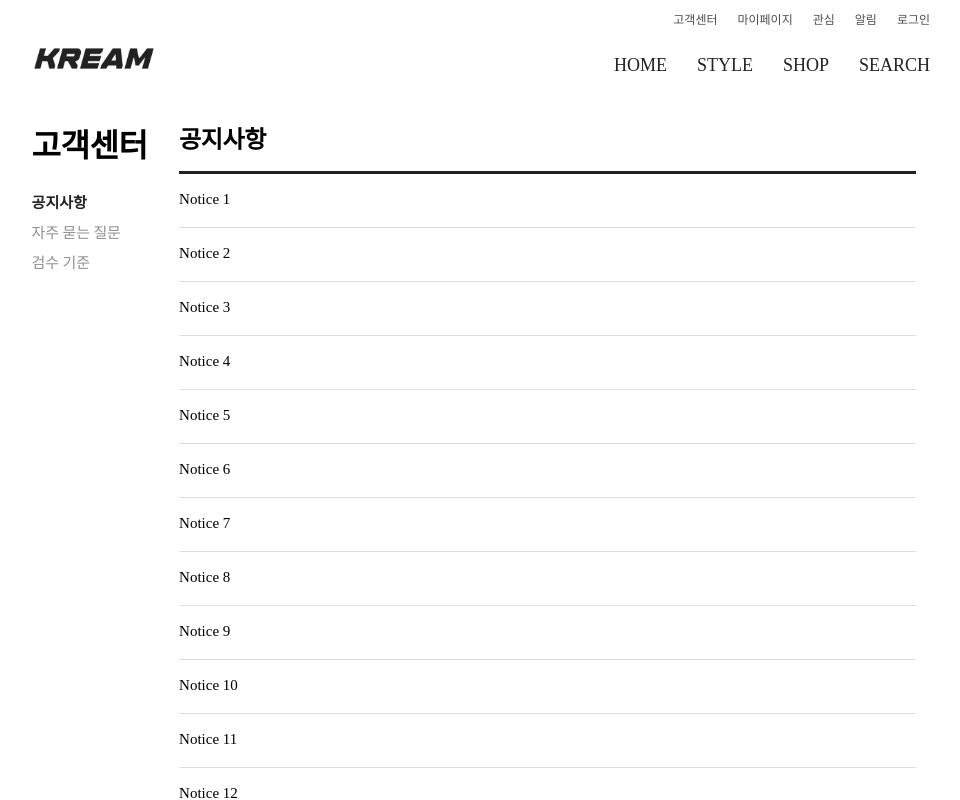
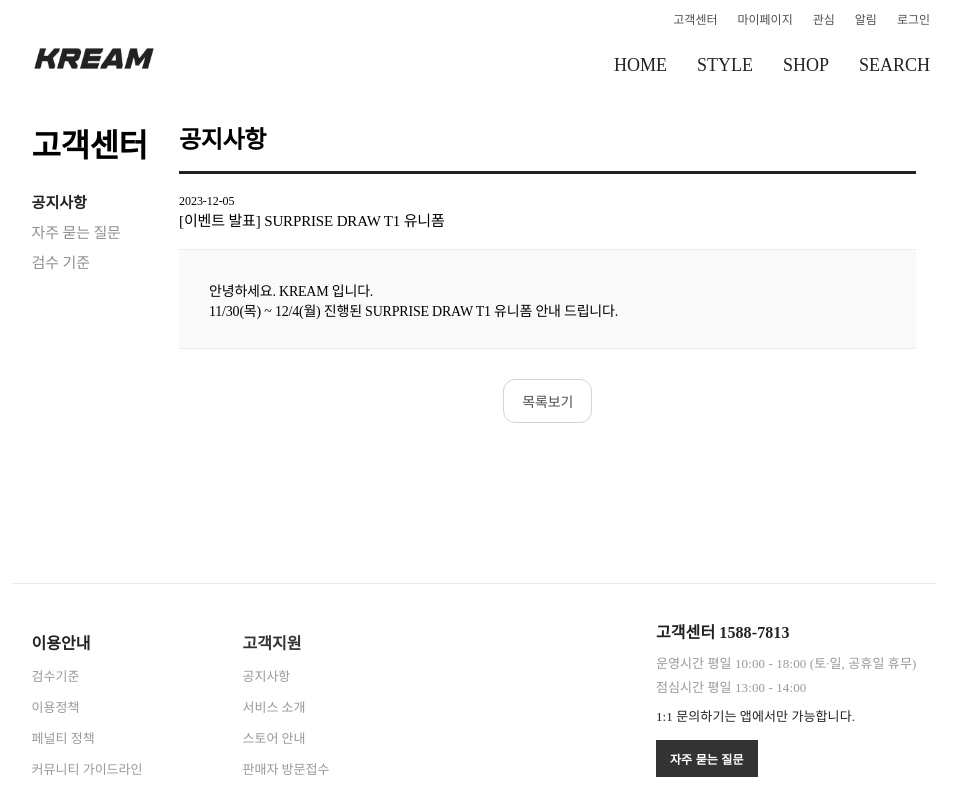
Before and after one commit to woosh1108/rankpage, a React (Create React App) app: page / in a window 1280 px wide. Shown: the top 800 px of the page, without its empty margins (166-1126 px from the left). Built offline with nearby package versions, Linux system fonts and the light colour scheme.

Commit message:
공지사항 상세보기 페이지

```diff
--- a/src/components/Container.js
+++ b/src/components/Container.js
@@ -3,14 +3,14 @@
 import React from 'react';
 import RankPage from './RankPage';
 import Nav from './Nav';
-import Notices from './Notices';
+import NoticeDetail from './NoticeDetail';
 import './Container.css';
 // <RankPage title="남성 신발 인기 순위" />
 const Container = () => {
   return (
     <div className="container">
       <Nav/>
-      <Notices/>
+      <NoticeDetail/>
     </div>
   );
 };
--- /dev/null
+++ b/src/components/NoticeDetail.css
@@ -0,0 +1,77 @@
+/* NoticeDetail.css */
+
+.content {
+  display: flex;
+  flex-direction: column;
+  width: 100%;
+}
+
+.notice-header {
+  border-bottom: 3px solid #222;
+  padding-bottom: 16px;
+}
+
+.content .notice-header h3 {
+  margin: 0 auto;
+  color: #000;
+  font-size: 24px;
+  letter-spacing: -0.36px;
+}
+
+.content .notice-info {
+  align-items: center;
+  border-bottom: 1px solid #ebebeb;
+  cursor: pointer;
+  padding: 17px 0 19px;
+}
+
+.content .notice-info .notice-date {
+  display: inline-flex;
+  font-size: 12px;
+  letter-spacing: -.06px;
+  margin-bottom: 1px;
+  margin: 0 auto;
+}
+
+.content .notice-info p {
+  font-size: 15px;
+  letter-spacing: -.15px;
+  margin: 0 auto;
+}
+
+.content .notice-content {
+  background-color: #fafafa;
+  border-bottom: 1px solid #ebebeb;
+  font-size: 14px;
+  letter-spacing: -.21px;
+  padding: 30px 30px 28px;
+}
+
+.content .notice-content .notice-body {
+  max-width: 640px;
+  word-break: break-word;
+  margin: 0px;
+}
+
+.content .btn_list {
+  margin-top: 30px;
+  text-align: center;
+}
+
+.content .btn_list a {
+  border: 1px solid #d3d3d3;
+  color: rgba(34,34,34,.8);
+  align-items: center;
+  background-color: #fff;
+  color: rgba(34,34,34,.8);
+  cursor: pointer;
+  display: inline-flex;
+  justify-content: center;
+  text-align: center;
+  vertical-align: middle;
+  border-radius: 12px;
+  font-size: 14px;
+  height: 42px;
+  letter-spacing: -.14px;
+  padding: 0 18px;
+}
--- /dev/null
+++ b/src/components/NoticeDetail.js
@@ -0,0 +1,51 @@
+// NoticeDetail.js
+
+import React, { useState, useEffect } from 'react';
+import './NoticeDetail.css';
+
+const NoticeDetail = ({ match }) => {
+  // match 객체 또는 match.params가 undefined일 경우를 방지하기 위해 optional chaining 사용
+  const { id } = match?.params || {};
+
+  // 가상의 데이터
+  const dummyData = {
+    id: 1,
+    title: '[이벤트 발표] SURPRISE DRAW T1 유니폼',
+    content: '안녕하세요. KREAM 입니다. <br/>11/30(목) ~ 12/4(월) 진행된 SURPRISE DRAW T1 유니폼 안내 드립니다.',
+    createdAt: '2023-12-05', // 예시 날짜 데이터
+  };
+
+  const [notice, setNotice] = useState(null);
+
+  useEffect(() => {
+    // 여기에서 서버에서 공지사항 데이터를 가져오는 비동기 작업을 수행합니다.
+    // 예시로 가상의 데이터를 사용하고 있습니다.
+    setTimeout(() => {
+      setNotice(dummyData);
+    }, 1000); // 1초의 가상의 로딩 시간 추가
+  }, [id]);
+
+  if (!notice) {
+    return <div>Loading...</div>;
+  }
+
+  return (
+    <div className="content">
+      <div className='notice-header'>
+        <h3>공지사항</h3>
+      </div>
+      <div className='notice-info'>
+        <span className='notice-date'>{notice.createdAt}</span>
+        <p>{notice.title}</p>
+      </div>
+      <div className='notice-content'>
+        <div className='notice-body' dangerouslySetInnerHTML={{ __html: notice.content }}></div>
+      </div>
+      <div className='btn_list'>
+        <a>목록보기</a>
+      </div>
+    </div>
+  );
+};
+
+export default NoticeDetail;
--- a/src/components/Notices.css
+++ b/src/components/NoticeList.css
@@ -1,4 +1,4 @@
-/* Notices.css */
+/* NoticeList.css */
 
 .content {
   display: flex;
@@ -6,7 +6,7 @@
   width: 100%;
 }
 
-.title {
+.notice-header {
   border-bottom: 3px solid #222;
   padding-bottom: 16px;
 }
--- a/src/components/Notices.js
+++ b/src/components/NoticeList.js
@@ -1,10 +1,10 @@
-// Notices.js
+// NoticeList.js
 import React, { useState, useEffect } from 'react';
 import { FontAwesomeIcon } from '@fortawesome/react-fontawesome';
 import { faAngleDoubleLeft, faAngleLeft, faAngleRight, faAngleDoubleRight } from '@fortawesome/free-solid-svg-icons';
-import './Notices.css';
+import './NoticeList.css';
 
-const Notices = () => {
+const NoticeList = () => {
   const [notices, setNotices] = useState([]);
   const [currentPage, setCurrentPage] = useState(1);
   const noticesPerPage = 20;
@@ -57,7 +57,7 @@
 
   return (
     <div className="content">
-      <div className="title">
+      <div className="notice-header">
         <h3>공지사항</h3>
       </div>
       <ul className="notices-list">
@@ -88,4 +88,4 @@
   );
 };
 
-export default Notices;
+export default NoticeList;
```
